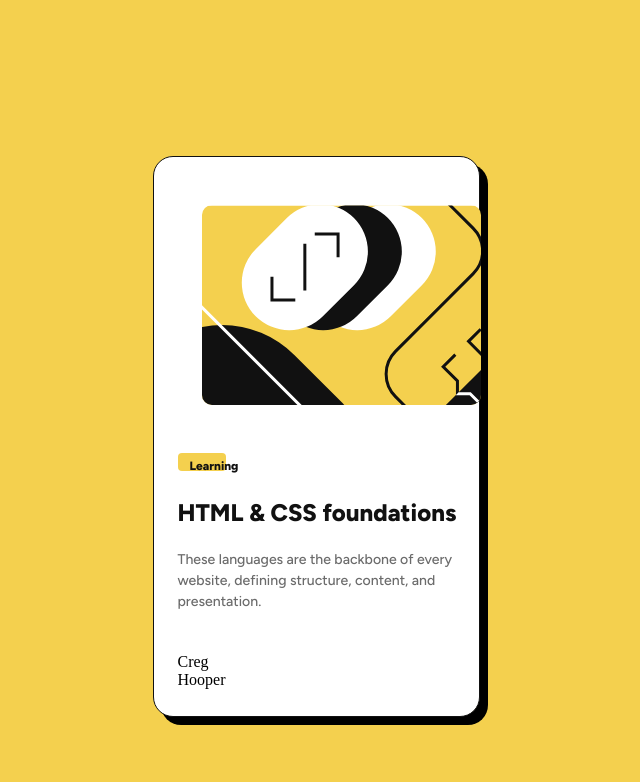
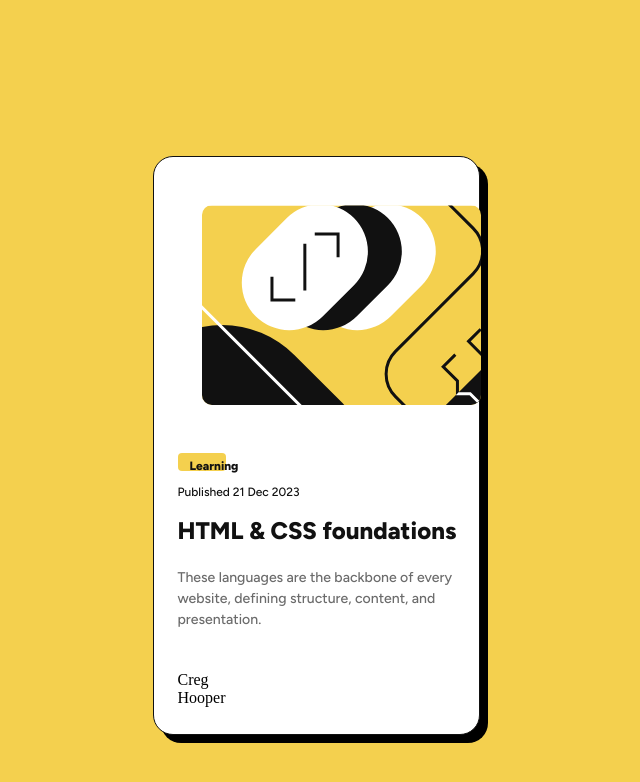
Before and after one commit to AbigirlMuchineripi/Blog-Preview-Card, a plain HTML site: page index.html in a window 1280 px wide. Shown: the whole page, without its empty margins (324-964 px from the left). Drawn offline with Linux system fonts and the light colour scheme.

Commit message:
updated html date tag

```diff
--- a/index.html
+++ b/index.html
@@ -26,7 +26,7 @@
                 </section>
                 <section class="content-container">
                     <p class="category text">Learning</p>
-                    <p class="publish-date"></p>
+                    <p class="publish-date">Published 21 Dec 2023</p>
                     <h1 class="title">HTML & CSS foundations</h1>
                     <p class="description">These languages are the
                         backbone of every
```
